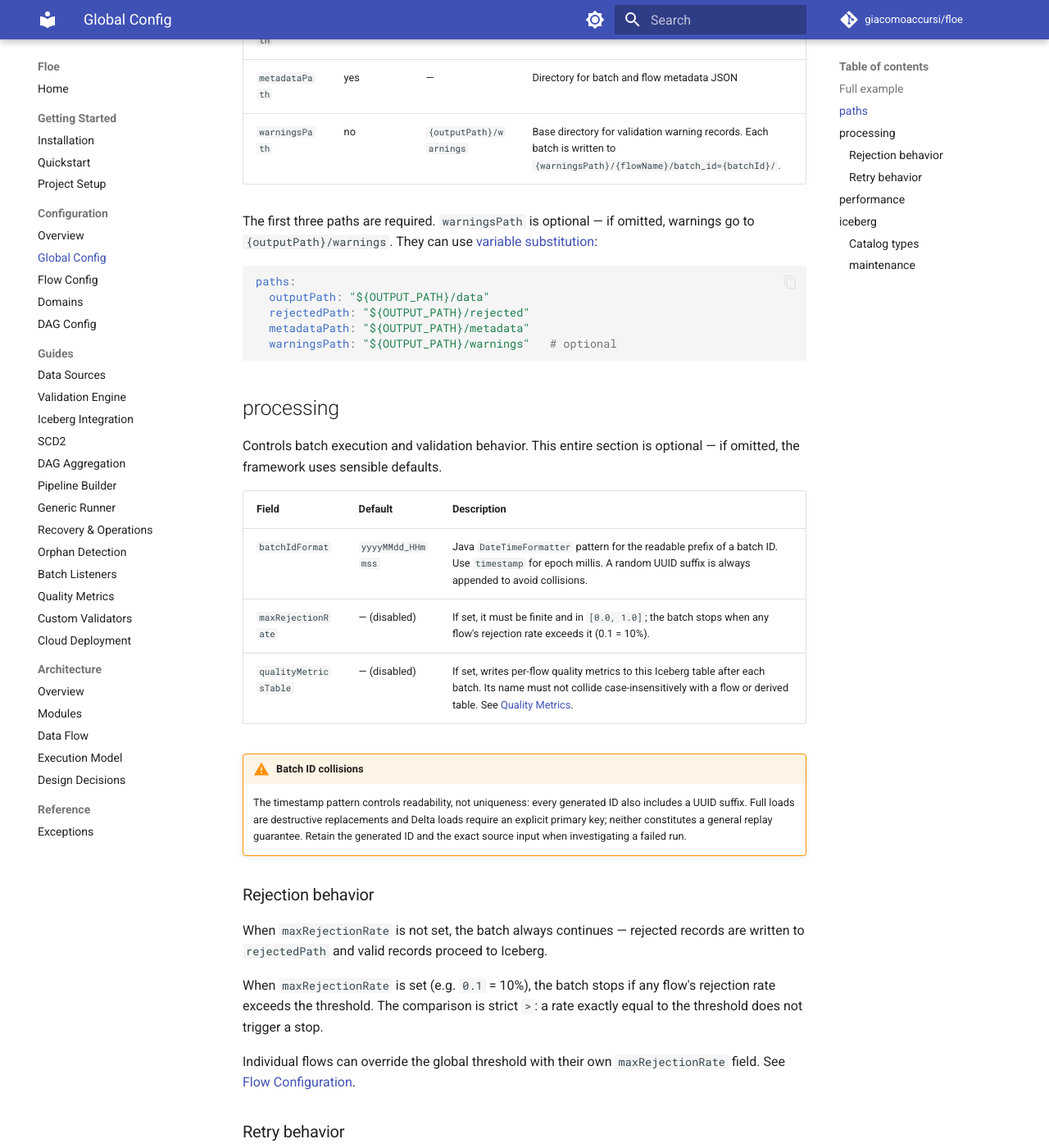
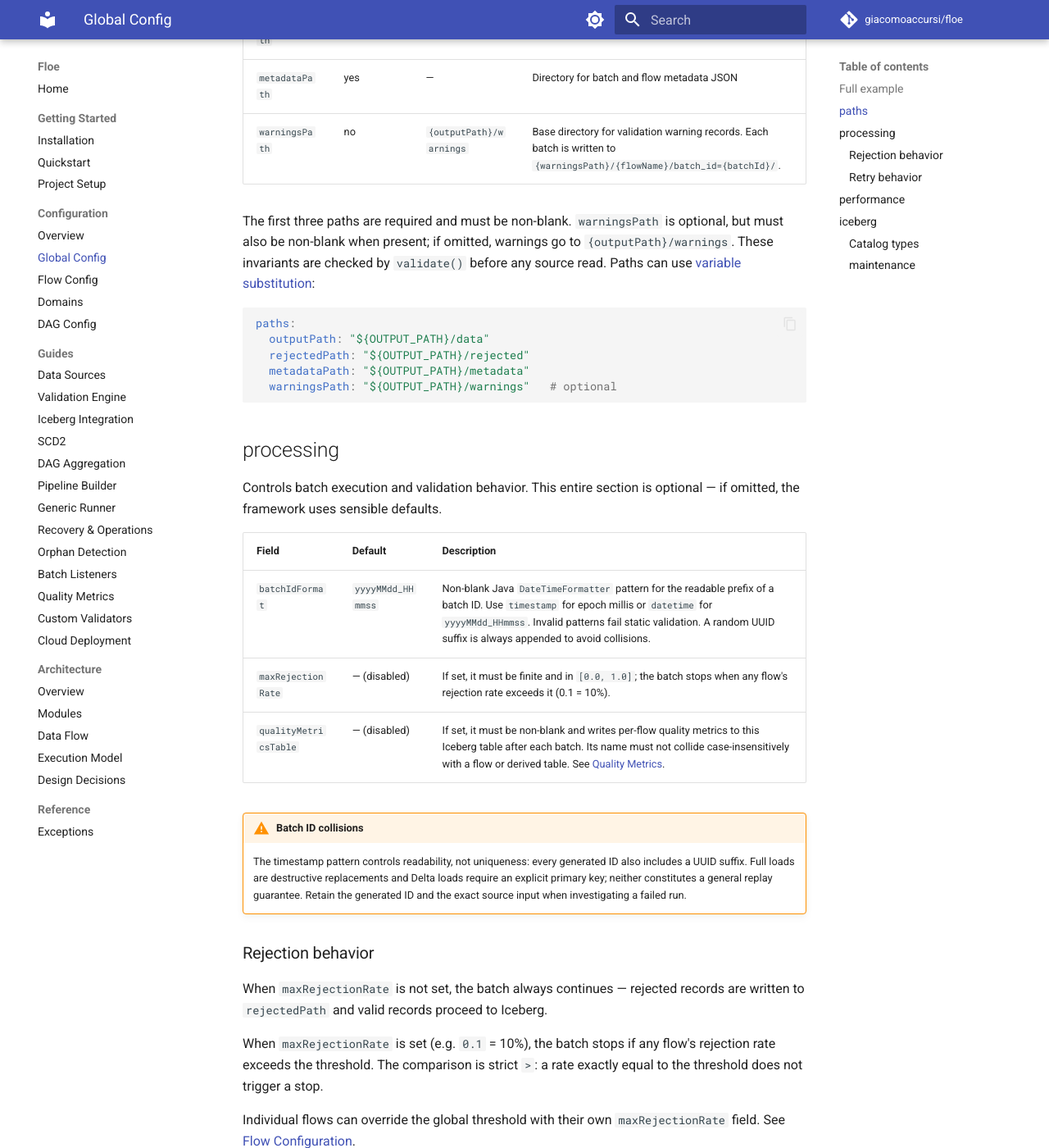
Before and after one commit to giacomoaccursi/Floe, an MkDocs documentation site: the page built from site-docs/configuration/global.md, in a window 1280 px wide and 1400 px high, scrolled down 1125 px. Shown: the whole window at 82% size. Built offline with MkDocs 1.6.1 and Material for MkDocs 9.7.7, drawn with Linux system fonts in a browser that asks for light colours; comment, search, counter and statistics services are not loaded; some of the changed text lies outside the part shown.

Commit message:
docs: document static storage validation

````diff
--- a/site-docs/configuration/global.md
+++ b/site-docs/configuration/global.md
@@ -49,7 +49,9 @@
 | `metadataPath` | yes | — | Directory for batch and flow metadata JSON |
 | `warningsPath` | no | `{outputPath}/warnings` | Base directory for validation warning records. Each batch is written to `{warningsPath}/{flowName}/batch_id={batchId}/`. |
 
-The first three paths are required. `warningsPath` is optional — if omitted, warnings go to `{outputPath}/warnings`. They can use [variable substitution](overview.md#variable-substitution):
+The first three paths are required and must be non-blank. `warningsPath` is optional, but must also be non-blank when
+present; if omitted, warnings go to `{outputPath}/warnings`. These invariants are checked by `validate()` before any
+source read. Paths can use [variable substitution](overview.md#variable-substitution):
 
 ```yaml
 paths:
@@ -65,9 +67,9 @@
 
 | Field | Default | Description |
 |-------|---------|-------------|
-| `batchIdFormat` | `yyyyMMdd_HHmmss` | Java `DateTimeFormatter` pattern for the readable prefix of a batch ID. Use `timestamp` for epoch millis. A random UUID suffix is always appended to avoid collisions. |
+| `batchIdFormat` | `yyyyMMdd_HHmmss` | Non-blank Java `DateTimeFormatter` pattern for the readable prefix of a batch ID. Use `timestamp` for epoch millis or `datetime` for `yyyyMMdd_HHmmss`. Invalid patterns fail static validation. A random UUID suffix is always appended to avoid collisions. |
 | `maxRejectionRate` | — (disabled) | If set, it must be finite and in `[0.0, 1.0]`; the batch stops when any flow's rejection rate exceeds it (0.1 = 10%). |
-| `qualityMetricsTable` | — (disabled) | If set, writes per-flow quality metrics to this Iceberg table after each batch. Its name must not collide case-insensitively with a flow or derived table. See [Quality Metrics](../guides/quality-metrics.md). |
+| `qualityMetricsTable` | — (disabled) | If set, it must be non-blank and writes per-flow quality metrics to this Iceberg table after each batch. Its name must not collide case-insensitively with a flow or derived table. See [Quality Metrics](../guides/quality-metrics.md). |
 
 !!!warning "Batch ID collisions"
     The timestamp pattern controls readability, not uniqueness: every generated ID also includes a UUID suffix. Full loads are destructive replacements and Delta loads require an explicit primary key; neither constitutes a general replay guarantee. Retain the generated ID and the exact source input when investigating a failed run.
@@ -160,6 +162,9 @@
 `ddlMode` is independent from `catalogMode`. A job may bootstrap a catalog but still require tables to be provisioned separately. In `validate`, Floe checks that every primary, derived, and configured quality-metrics target exists before any flow runs; immediately before each write it also verifies the exact column names and types, current partition and sort orders, Iceberg format version, file format, and configured custom table properties. Any mismatch fails without issuing DDL.
 
 Custom catalog providers (Hive, REST, Nessie) can be registered via the [Pipeline Builder API](../guides/pipeline-builder.md#custom-catalog-providers).
+In `configure` mode, `validate()` resolves the selected built-in or custom provider and runs its configuration checks;
+unsupported catalog types therefore fail before pipeline construction. Catalog names, namespaces, and catalog-property
+keys must be non-blank, and the global file format must be exactly `parquet`, `orc`, or `avro`.
 
 ### maintenance
 
````
Also changed, not shown: site-docs/configuration/flows.md (+8 -1 lines), site-docs/guides/iceberg.md (+1 -1 lines).
